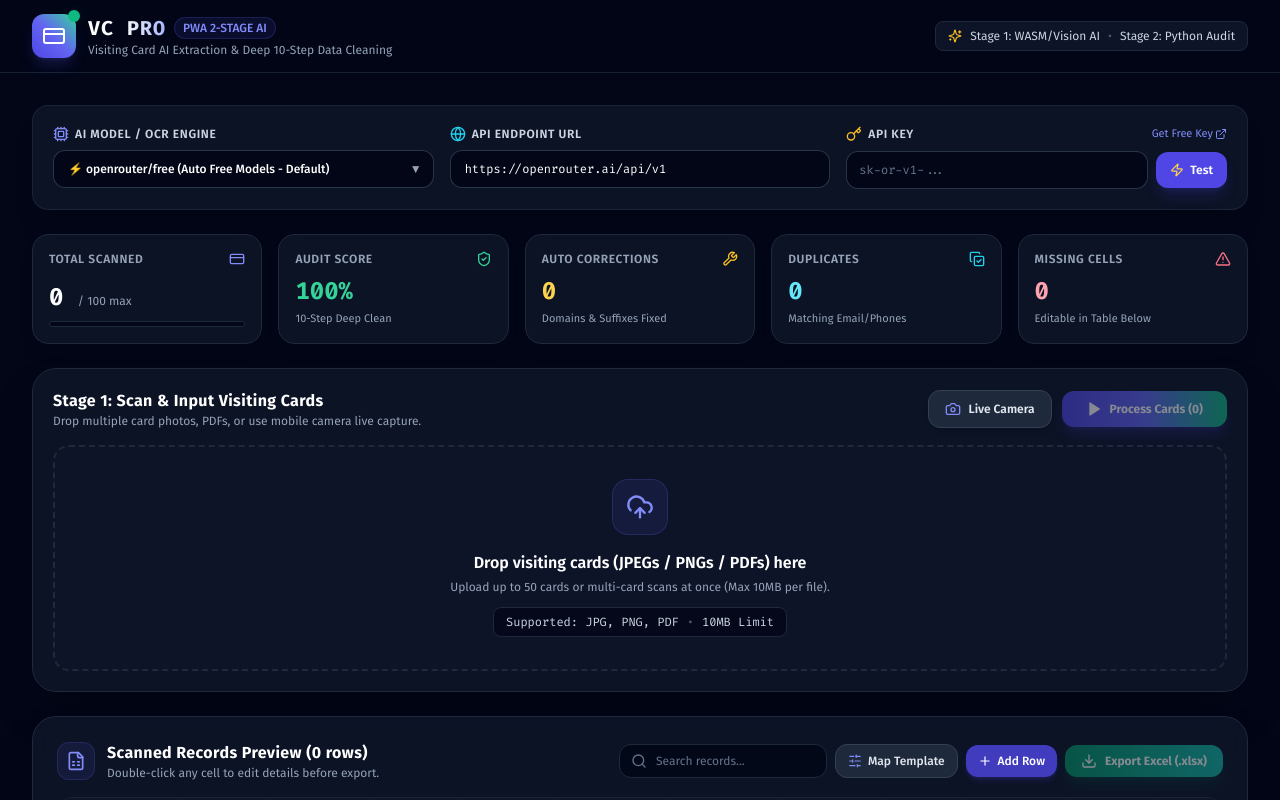
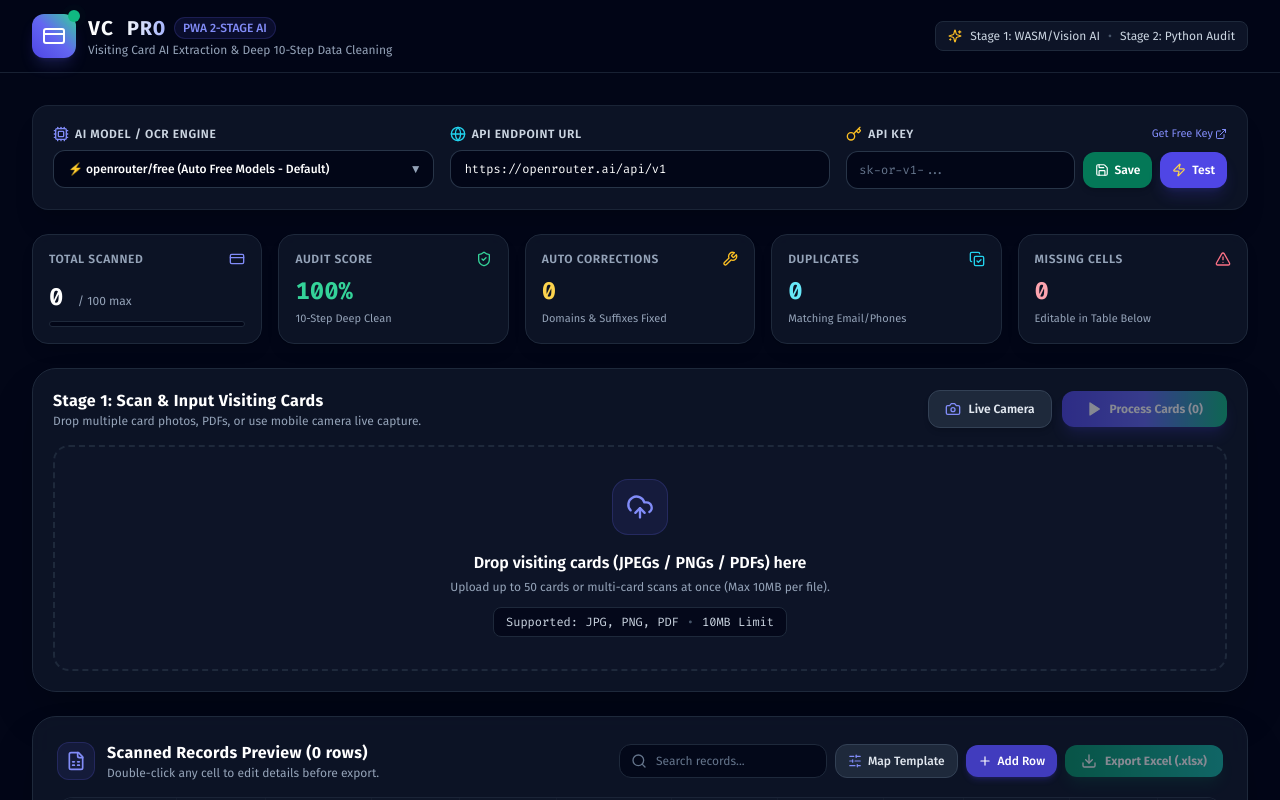
Before and after one commit to bobtech-IIT/vc-pro-champ, a Next.js app: page / in a window 1280 px wide. Shown: the top 800 px of the page. Built offline with nearby package versions, Linux system fonts and the light colour scheme.

Commit message:
feat: Add explicit Save Key button, auto-persist API key & config to localStorage

```diff
--- a/src/app/page.tsx
+++ b/src/app/page.tsx
@@ -37,6 +37,27 @@ export default function Home() {
   const [selectedModel, setSelectedModel] = useState<string>(DEFAULT_MODEL);
   const [apiEndpoint, setApiEndpoint] = useState<string>(DEFAULT_ENDPOINT);
   const [apiKey, setApiKey] = useState<string>('');
+
+  // Load saved credentials from localStorage on mount
+  useEffect(() => {
+    if (typeof window !== 'undefined') {
+      const savedKey = localStorage.getItem('vcpro_api_key');
+      const savedModel = localStorage.getItem('vcpro_selected_model');
+      const savedEndpoint = localStorage.getItem('vcpro_api_endpoint');
+
+      if (savedKey) setApiKey(savedKey);
+      if (savedModel) setSelectedModel(savedModel);
+      if (savedEndpoint) setApiEndpoint(savedEndpoint);
+    }
+  }, []);
+
+  const handleSaveConfig = () => {
+    if (typeof window !== 'undefined') {
+      localStorage.setItem('vcpro_api_key', apiKey);
+      localStorage.setItem('vcpro_selected_model', selectedModel);
+      localStorage.setItem('vcpro_api_endpoint', apiEndpoint);
+    }
+  };
 
   // File Upload State
   const [selectedFiles, setSelectedFiles] = useState<any[]>([]);
@@ -99,6 +120,9 @@ export default function Home() {
       return;
     }
 
+    // Auto-save configuration on process start
+    handleSaveConfig();
+
     setProcessing(true);
     setProcessStatus('Stage 1: Capturing text & fields with AI...');
 
@@ -117,7 +141,6 @@ export default function Home() {
         }
 
         if (base64) {
-          // Send user model, key, and endpoint dynamically
           const cards = await extractCardDataWithAI(base64, selectedModel, apiKey, apiEndpoint);
           allExtractedCards.push(...cards);
         }
@@ -262,14 +285,24 @@ export default function Home() {
       {/* Main Content Area */}
       <main className="flex-1 max-w-7xl w-full mx-auto p-4 sm:p-6 lg:p-8 space-y-6">
 
-        {/* Dynamic Model & Endpoint Selector */}
+        {/* Dynamic Model & Endpoint Selector with Save Button & Persistent Storage */}
         <ModelSelector
           selectedModel={selectedModel}
-          onModelChange={setSelectedModel}
+          onModelChange={(m) => {
+            setSelectedModel(m);
+            if (typeof window !== 'undefined') localStorage.setItem('vcpro_selected_model', m);
+          }}
           apiKey={apiKey}
-          onApiKeyChange={setApiKey}
+          onApiKeyChange={(k) => {
+            setApiKey(k);
+            if (typeof window !== 'undefined') localStorage.setItem('vcpro_api_key', k);
+          }}
           apiEndpoint={apiEndpoint}
-          onApiEndpointChange={setApiEndpoint}
+          onApiEndpointChange={(e) => {
+            setApiEndpoint(e);
+            if (typeof window !== 'undefined') localStorage.setItem('vcpro_api_endpoint', e);
+          }}
+          onSaveConfig={handleSaveConfig}
         />
 
         {/* KPI Dashboard Stats */}
--- a/src/components/ModelSelector.tsx
+++ b/src/components/ModelSelector.tsx
@@ -2,7 +2,7 @@
 
 import React, { useState } from 'react';
 import { testApiConnection } from '@/lib/api-client';
-import { Key, Cpu, CheckCircle2, XCircle, Loader2, Zap, Globe, ExternalLink } from 'lucide-react';
+import { Key, Cpu, CheckCircle2, XCircle, Loader2, Zap, Globe, ExternalLink, Save, Check } from 'lucide-react';
 
 interface ModelSelectorProps {
   selectedModel: string;
@@ -11,6 +11,7 @@ interface ModelSelectorProps {
   onApiKeyChange: (key: string) => void;
   apiEndpoint: string;
   onApiEndpointChange: (endpoint: string) => void;
+  onSaveConfig: () => void;
 }
 
 const PRESET_MODELS = [
@@ -34,6 +35,7 @@ export default function ModelSelector({
   onApiKeyChange,
   apiEndpoint,
   onApiEndpointChange,
+  onSaveConfig,
 }: ModelSelectorProps) {
   const [isCustomModel, setIsCustomModel] = useState(
     !PRESET_MODELS.some(m => m.id === selectedModel && m.id !== 'custom')
@@ -43,9 +45,16 @@ export default function ModelSelector({
   );
 
   const [testing, setTesting] = useState(false);
+  const [savedSuccess, setSavedSuccess] = useState(false);
   const [testResult, setTestResult] = useState<{ success: boolean; message: string } | null>(null);
 
   const activeModelId = isCustomModel ? customModelText : selectedModel;
+
+  const handleSave = () => {
+    onSaveConfig();
+    setSavedSuccess(true);
+    setTimeout(() => setSavedSuccess(false), 2500);
+  };
 
   const handleTestConnection = async () => {
     setTesting(true);
@@ -130,7 +139,7 @@ export default function ModelSelector({
           />
         </div>
 
-        {/* 3. API Key & Test Connection Button */}
+        {/* 3. API Key, Save Button & Test Button */}
         <div>
           <div className="flex items-center justify-between mb-2">
             <label className="text-xs font-semibold text-slate-300 uppercase tracking-wider flex items-center gap-1.5">
@@ -161,10 +170,34 @@ export default function ModelSelector({
               className="w-full bg-slate-950/90 border border-slate-700/80 text-white placeholder-slate-500 rounded-xl px-3 py-2.5 text-xs font-mono focus:outline-none focus:ring-2 focus:ring-amber-500/50 focus:border-amber-500 disabled:opacity-50 transition-all"
             />
 
+            {/* Save Key Button */}
+            <button
+              onClick={handleSave}
+              className={`px-3 py-2.5 rounded-xl text-xs font-semibold text-white transition-all flex items-center justify-center gap-1.5 cursor-pointer shadow-md ${
+                savedSuccess
+                  ? 'bg-emerald-600 border border-emerald-400'
+                  : 'bg-emerald-700 hover:bg-emerald-600'
+              }`}
+              title="Save Key to Local Storage"
+            >
+              {savedSuccess ? (
+                <>
+                  <Check className="w-3.5 h-3.5" />
+                  <span>Saved!</span>
+                </>
+              ) : (
+                <>
+                  <Save className="w-3.5 h-3.5" />
+                  <span>Save</span>
+                </>
+              )}
+            </button>
+
+            {/* Test Connection Button */}
             <button
               onClick={handleTestConnection}
               disabled={testing}
-              className="whitespace-nowrap px-3.5 py-2.5 rounded-xl text-xs font-semibold text-white bg-indigo-600 hover:bg-indigo-500 active:bg-indigo-700 disabled:opacity-50 transition-all flex items-center justify-center gap-1.5 shadow-lg shadow-indigo-600/20 cursor-pointer"
+              className="whitespace-nowrap px-3 py-2.5 rounded-xl text-xs font-semibold text-white bg-indigo-600 hover:bg-indigo-500 active:bg-indigo-700 disabled:opacity-50 transition-all flex items-center justify-center gap-1.5 shadow-lg shadow-indigo-600/20 cursor-pointer"
             >
               {testing ? (
                 <Loader2 className="w-3.5 h-3.5 animate-spin text-white" />
```
